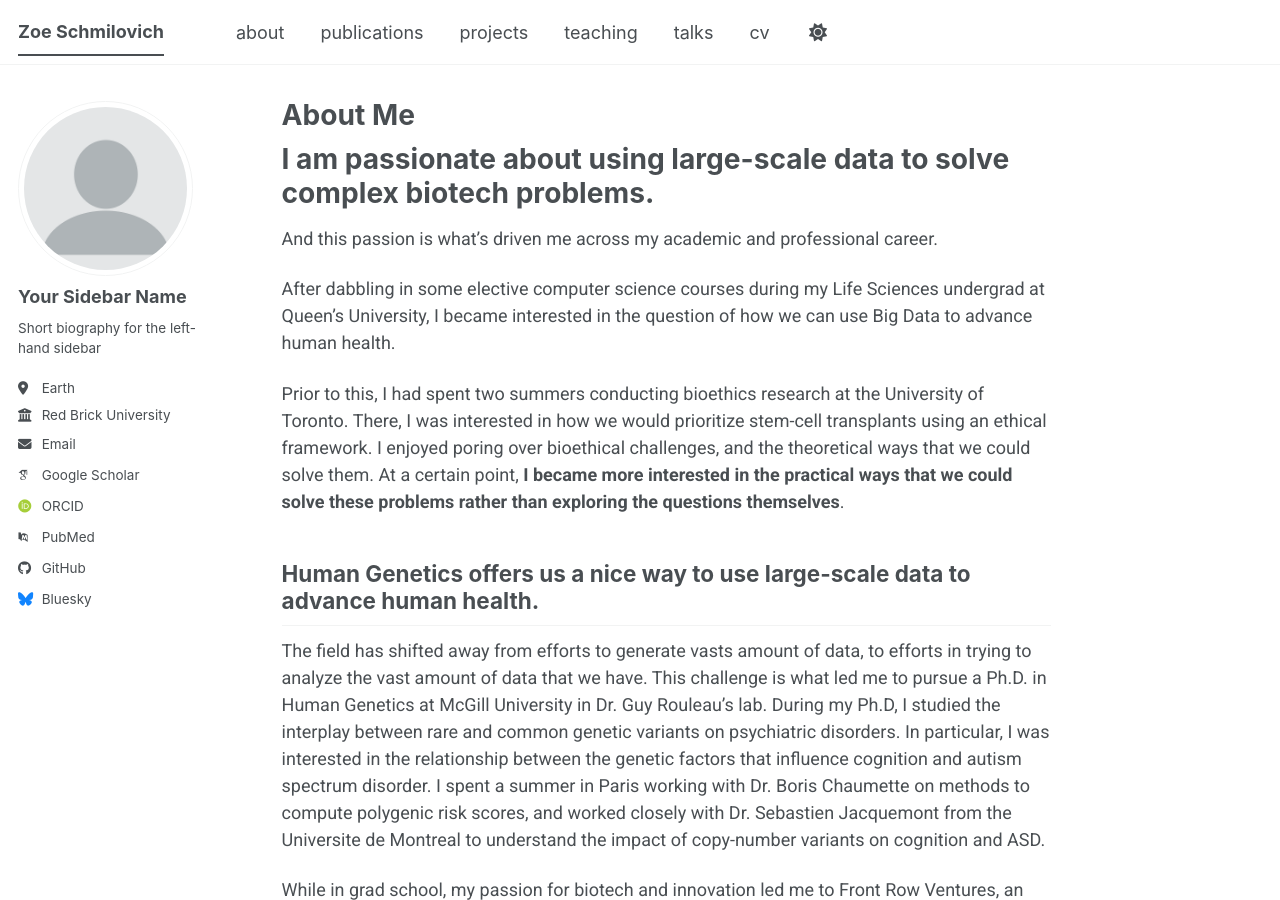
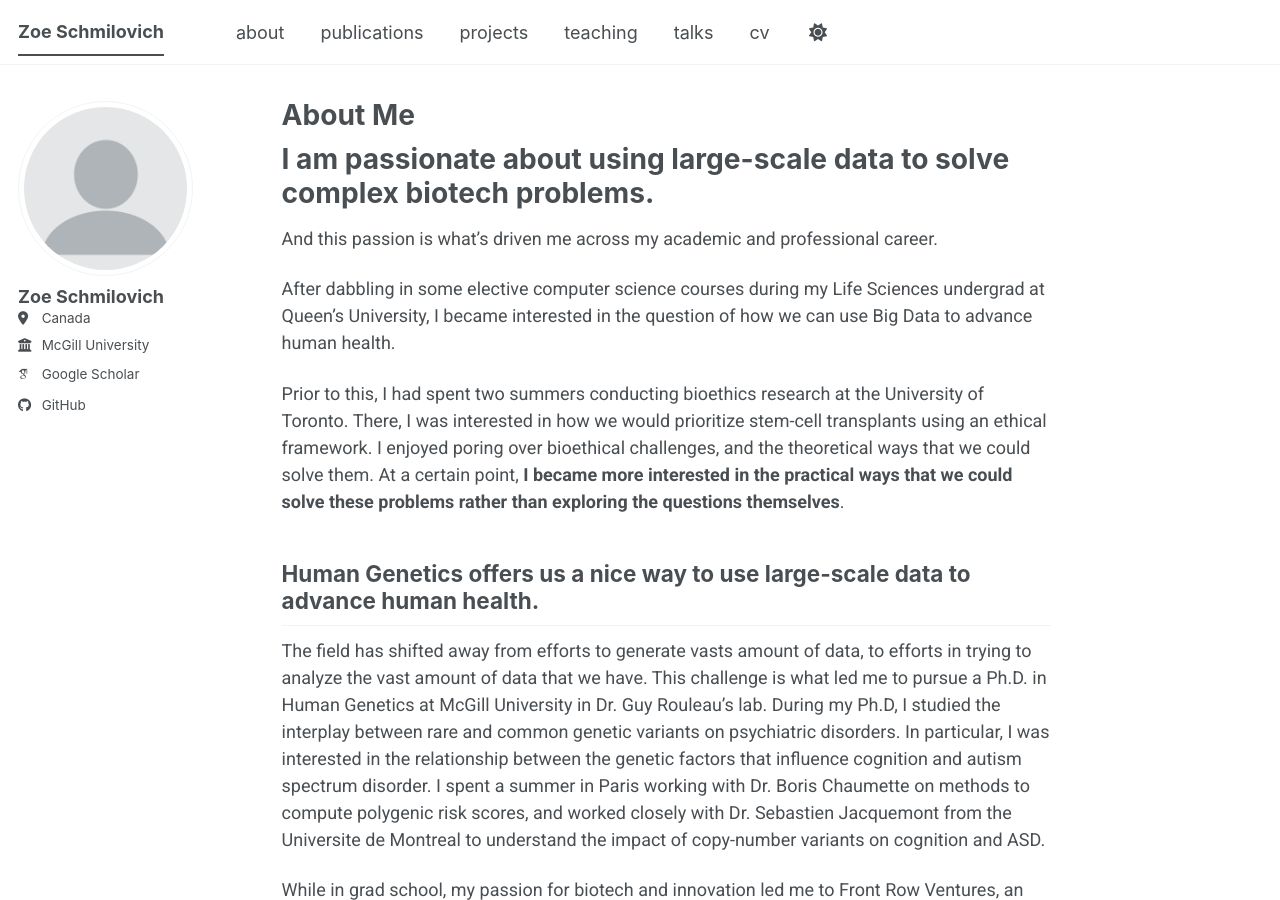
Before and after one commit to zoeschmilovich/zoeschmilovich.github.io, a Jekyll site: the page built from _pages/about.md, in a window 1280 px wide and 900 px high. Built offline with Jekyll 4.4.1, drawn with Linux system fonts in a browser that asks for light colours; some web fonts are replaced; a script bundle is joined from its source files by our own code; library files that are not in the unit come from our copies.

Commit message:
feat: config yml update

```diff
--- a/_config.yml
+++ b/_config.yml
@@ -16,7 +16,7 @@ description              : &description "Your Name's academic portfolio"   # Upd
 url                      : https://zoeschmilovich.github.io # The base hostname & protocol for your site e.g. "https://[your GitHub username].github.io",
                                                            # or if you already have some other page hosted on Github then use "https://[your GitHub username].github.io/[Your Repo Name]"
 baseurl                  : "" # the subpath of your site, e.g. "/blog"
-repository               : "academicpages/academicpages.github.io"
+repository               : "zoeschmilovich/zoeschmilovich.github.io"
 
 # Site Author - The following control what appear as part of the author content on the side bar.
 #               If a field is blank the icon and link will not appear, otherwise it will be shown.
@@ -24,24 +24,24 @@ repository               : "academicpages/academicpages.github.io"
 author:
   # Biographic information
   avatar           : "profile.png"
-  name             : "Your Sidebar Name"
+  name             : "Zoe Schmilovich"
   pronouns         : # example: "she/her"
-  bio              : "Short biography for the left-hand sidebar"
-  location         : "Earth"
-  employer         : "Red Brick University"
+  # bio              : "Short biography for the left-hand sidebar"
+  location         : "Canada"
+  employer         : "McGill University"
   uri              : # URL
-  email            : "none@example.org"
+  # email            : "none@example.org"
 
   # Academic websites
   academia         : # URL
   arxiv            : # URL - Update with the correct link to your profile
-  googlescholar    : "https://scholar.google.com/citations?user=PS_CX0AAAAAJ"
+  googlescholar    : "https://scholar.google.com/citations?user=wziRenoAAAAJ&hl=en&oi=ao"
   inspire-hep      : # URL
   impactstory      : # URL
-  orcid            : "https://orcid.org/yourorcidurl"
+  # orcid            : "https://orcid.org/yourorcidurl"
   semantic         : # URL
   ssrn             : # URL
-  pubmed           : "https://www.ncbi.nlm.nih.gov/pubmed/?term=john+snow"
+  # pubmed           : "https://www.ncbi.nlm.nih.gov/pubmed/?term=john+snow"
   researchgate     : # URL
   scopus           : # URL
   zotero           : # URL
@@ -51,13 +51,13 @@ author:
   bitbucket        : # Username - Update with your username on the site
   codepen          : # Username
   dribbble         : # Username
-  github           : "academicpages"
+  github           : "zoeschmilovich"
   kaggle           : # Username
   stackoverflow    : # User number or user number and name (i.e., use "1" or "1/jeff-atwood")
 
   # Social media
   artstation       : # Username
-  bluesky          : "bsky.app" # Replace this with you Bluesky username
+  # bluesky          : "bsky.app" # Replace this with you Bluesky username
   facebook         : # Username
   flickr           : # Username
   foursquare       : # Username
```
